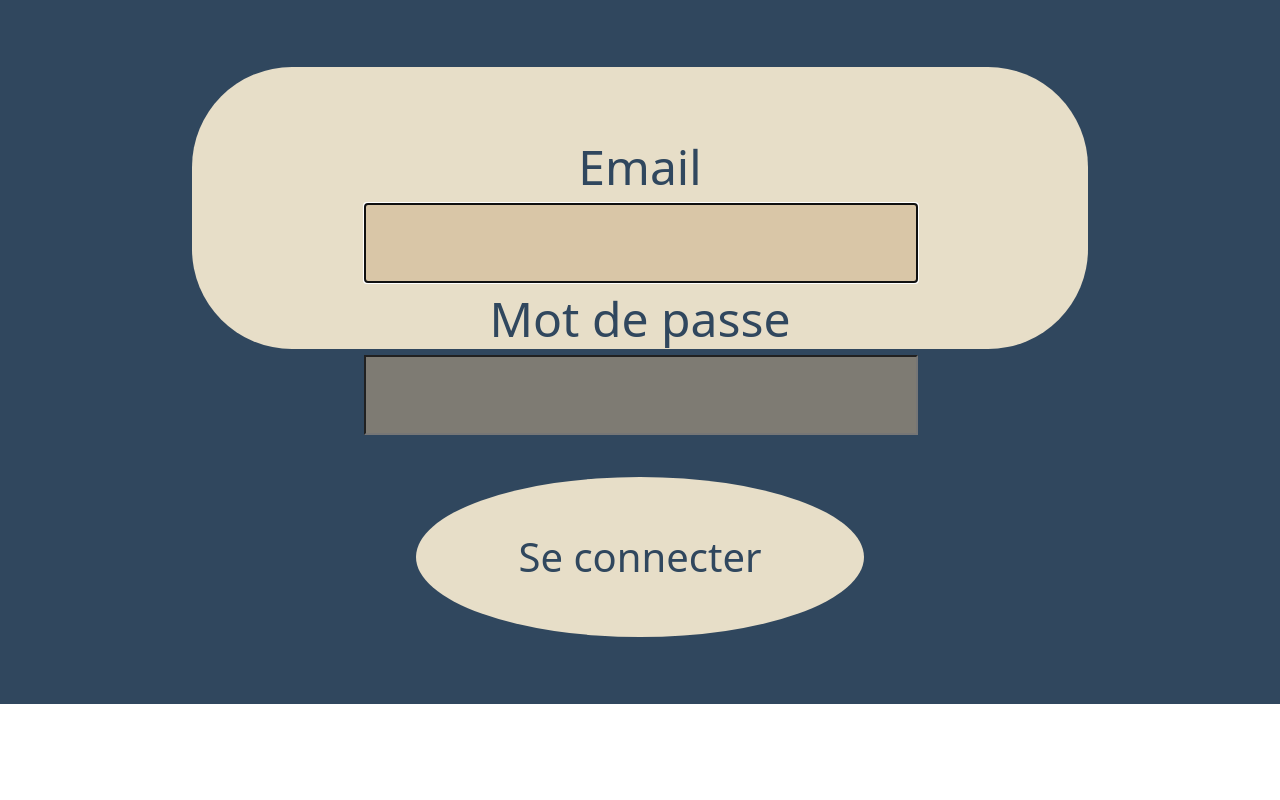
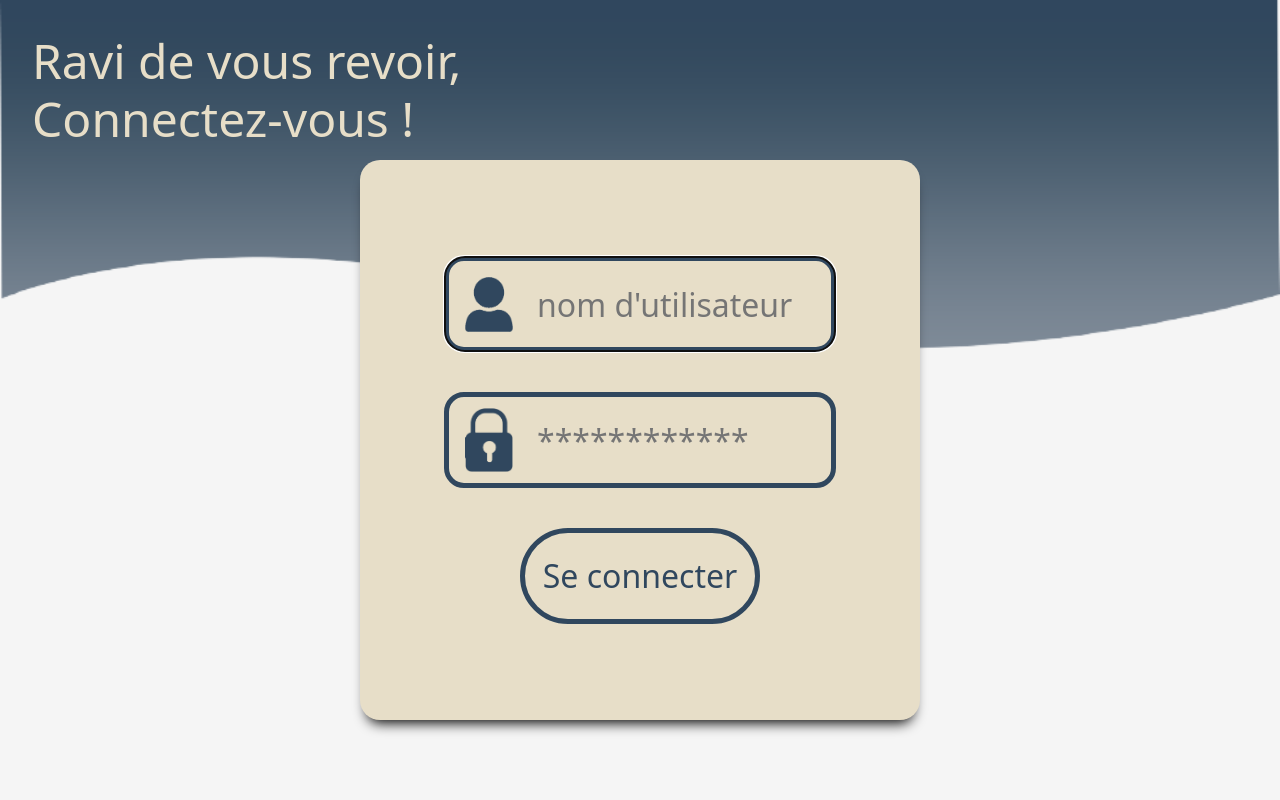
Before and after one commit to 080000101/NeomaProject, a Symfony app: template templates/security/login.html.twig in a window 1280 px wide. Run offline with Twig, Linux system fonts and the light colour scheme; the template is opened without the code that fills it, so the values that code supplies are empty; style sheets or scripts are compiled from the project's sources; some libraries are stand-ins or nearby versions.

Commit message:
Finish LoginPage

```diff
--- a/assets/styles/Contact.scss
+++ b/assets/styles/Contact.scss
@@ -162,7 +162,7 @@ label {
     font-size: 3rem;
 }
 
-input {
+/* input {
     display: flex;
     justify-content: center;
     margin-left: 2rem;
@@ -171,7 +171,7 @@ input {
     background-color: rgba(203, 175, 135, 0.5);
     font-size: 2.5rem;
     color: $main-color;
-}
+} */
 
 /*~~~~~~~~~~~~~~~~~~~~~~~~~~~~~~~~EditContact.scss~~~~~~~~~~~~~~~~~~~~~~~~~~~~~~~~~~~~~~~~~~~~~*/
 
--- a/assets/styles/LogIn.scss
+++ b/assets/styles/LogIn.scss
@@ -1,64 +1,127 @@
 .login-background {
     display: flex;
     flex-direction: column;
-    height: calc(100vh - $navbar-height);
     justify-content: center;
+    height: 100vh;
+    background: linear-gradient(-45deg, rgb(48, 71, 94) 0%, rgb(126, 138, 151) 100%);
+}
+
+.login-form-background {
+    display: flex;
+    flex-direction: column;
     align-items: center;
-    background-color: $main-color;
 }
 
 .login-form-container {
+    display: flex;
+    flex-direction: column;
     align-items: center;
-    background-color: $secondary-color;
-    color: $main-color;
-    text-align: center;
-    width: 70%;
-    height: 40%;
-    border-radius: 100px;
+}
+
+.logo-login {
+    height: 30rem;
+    margin-bottom: 5rem;
+    margin-left: 1rem;
 }
 
 .login-form {
-    display: flex;
-    flex-direction: column;
-    justify-content: center;
-    justify-content: space-evenly;
-    align-items: center;
-    height: 100%;
-    padding-bottom: 6rem;
-    padding-top: 4rem;
+    width: 70%;
 }
 
-.login-email {
+.mobile-input {
+    height: 10rem;
+    width: 100%;
+    background-color: transparent;
+    border: 5px solid $secondary-color;
+    border-radius: 20px;
+    margin-bottom: 5rem;
     font-size: 3rem;
-}
-
-.login-email-input {
-    height: 5rem;
-    width: 90%;
-    background-color: rgba(203, 175, 135, 0.5);
-    font-size: 2.5rem;
-    color: $main-color;
-}
-
-.login-password {
-    font-size: 3rem;
-}
-
-.login-password-input {
-    height: 5rem;
-    width: 90%;
-    background-color: rgba(203, 175, 135, 0.5);
-    font-size: 2.5rem;
-    color: $main-color;
+    padding-left: 8rem;
+    color: $secondary-color;
+    overflow-x: scroll;
 }
 
 .login-btn {
-    background-color: $secondary-color;
-    margin-top: 8rem;
-    width: 35%;
     height: 10rem;
-    border-radius: 100%;
-    font-size: 2.5rem;
-    color: $main-color;
-    border: $secondary-color;
+    width: 25rem;
+    background-color: transparent;
+    border: 5px solid $secondary-color;
+    border-radius: 100px;
+    font-size: 3.2rem;
+    color: $secondary-color;
 }
+
+.login-title {
+    display: none;
+}
+
+.wave-login {
+    display: none;
+}
+
+.pc-input {
+    display: none;
+}
+
+
+/*~~~~~~~~~~~~~~~~~~~~~~~~~~~~~~~~~~~~~~~~~~~~Media Query PC~~~~~~~~~~~~~~~~~~~~~~~~~~~~~~~~~~~~~~~~~~~~~~~~~~~~~~~~~~~~~~*/
+
+
+@media screen and (min-width: 1100px) {
+    .login-background {
+        background: whitesmoke;
+        justify-content: space-between;
+        overflow-x: hidden;
+    }
+    .logo-login {
+        display: none;
+    }
+    .mobile-input {
+        display: none;
+    }
+    .login-btn {
+        height: 6rem;
+        width: 15rem;
+        border: 5px solid $main-color;
+        color: $main-color;
+        font-size: 2rem;
+    }
+    .login-form-container {
+        display: flex;
+        flex-direction: column;
+        align-items: center;
+        background: $secondary-color;
+        box-shadow: 0px 10px 13px -7px #000000, 5px 5px 15px 5px rgba(0,0,0,0);
+        height: 70%;
+        justify-content: center;
+        position: fixed;
+        top: 10rem;
+        border-radius: 20px;
+    }
+    .login-title {
+        display: block;
+        white-space: pre;
+        position: fixed;
+        top: 2rem;
+        left: 2rem;
+        z-index: 1;
+        color: $secondary-color;
+        font-size: 3rem;
+    }
+    .wave-login {
+        display: block;
+    }
+    .pc-input {
+        display: block;
+        height: 6rem;
+        width: 100%;
+        background-color: transparent;
+        border: 5px solid $main-color;
+        border-radius: 20px;
+        margin-bottom: 2.5rem;
+        font-size: 2rem;
+        padding-left: 5.5rem;
+        color: $main-color;
+        overflow-x: scroll;
+    }
+}
--- a/templates/security/login.html.twig
+++ b/templates/security/login.html.twig
@@ -14,22 +14,42 @@
         </div>
     {% endif %}
 
+    <h1 class="login-title">Ravi de vous revoir,
+Connectez-vous !</h1>
+
     <div class="login-background">
+
+        <img class="wave-login" src="{{ asset('build/images/wave.png') }}" alt="ACME wave login">
+
+        <div class="login-form-background">
+            <img class="logo-login" src="{{ asset('build/images/logo-login.png') }}" alt="ACME logo login">
 
             <div class="login-form-container">
 
                 <div class="login-form">
                     <div>
-                    <label class="login-email" for="inputEmail">Email</label>
-                    <input class="login-email-input" type="email" value="{{ last_username }}" name="email" id="inputEmail" class="form-control" autocomplete="email" required autofocus>
+                        <input class="mobile-input" type="email" value="{{ last_username }}" name="email" id="inputEmail" placeholder="nom d'utilisateur"
+                        style="background-image: url('{{ asset('build/images/profil-beige.png') }}'); background-repeat: no-repeat; background-size: 4rem; background-position: left 2rem center;"
+                        autocomplete="email" required autofocus>
                     </div>
                     <div>
-                    <label class="login-password" for="inputPassword">Mot de passe</label>
-                    <input class="login-password-input" type="password" name="password" id="inputPassword" class="form-control" autocomplete="current-password" required>
+                        <input class="mobile-input" type="password" name="password" id="inputPassword" placeholder="************"
+                        style="background-image: url('{{ asset('build/images/password-beige.png') }}'); background-repeat: no-repeat; background-size: 3.5rem; background-position: left 2.4rem center;"
+                        autocomplete="current-password" required>
+                    </div>
+
+                    <div>
+                        <input class="pc-input" type="email" value="{{ last_username }}" name="email" id="inputEmail" placeholder="nom d'utilisateur"
+                        style="background-image: url('{{ asset('build/images/profil-bleu.png') }}'); background-repeat: no-repeat; background-size: 3rem; background-position: left 1rem center;"
+                        autocomplete="email" required autofocus>
+                    </div>
+                    <div>
+                        <input class="pc-input" type="password" name="password" id="inputPassword" placeholder="************"
+                        style="background-image: url('{{ asset('build/images/password-bleu.png') }}'); background-repeat: no-repeat; background-size: 3rem; background-position: left 1rem center;"
+                        autocomplete="current-password" required>
                     </div>
                 </div>
 
-        </div>
 
                 <input type="hidden" name="_csrf_token"
                     value="{{ csrf_token('authenticate') }}"
@@ -49,6 +69,8 @@
                 <button class="login-btn" type="submit">
                     Se connecter
                 </button>
+            </div>
+        </div>
 
     </div>
 
```
Also changed, not shown: assets/images/ligne-beige.png (added), assets/images/logo-login.png (added), assets/images/password-beige.png (added), assets/images/password-bleu.png (added), assets/images/profil-beige.png (added), assets/images/profil-bleu.png (added), assets/images/wave.png (added). Lines whose indentation alone changed are shown as unchanged.
